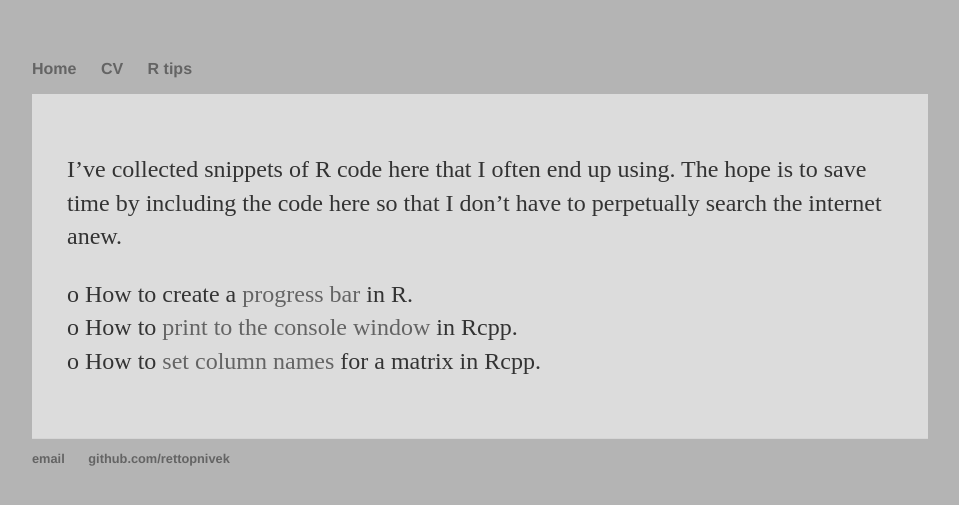
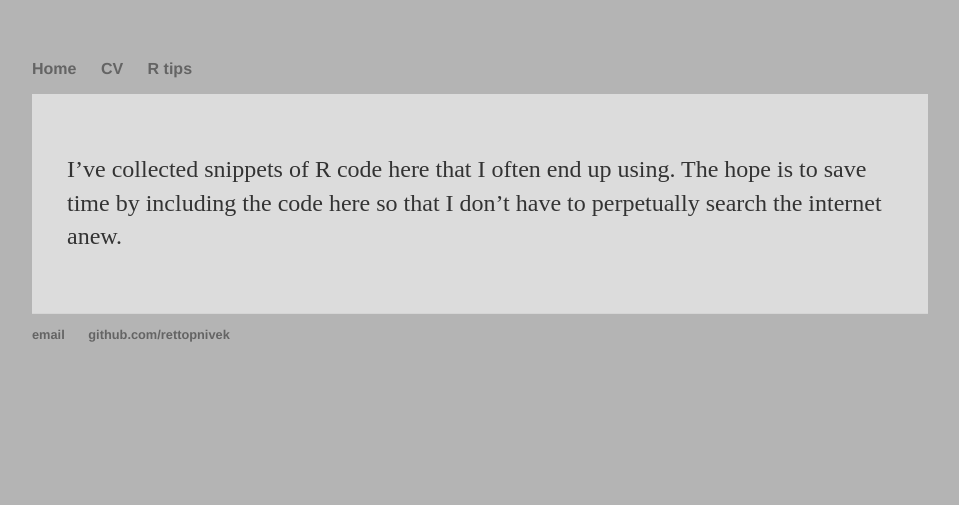
Before and after one commit to rettopnivek/rettopnivek.github.io, a Jekyll site: the page built from r_tips/index.md, in a window 1280 px wide. Shown: the top 505 px of the page, without its empty margins (160-1119 px from the left). Built offline with Jekyll 4.4.1, drawn with Linux system fonts in a browser that asks for light colours; nearby versions of some CDN libraries.

Commit message:
Added comments.

```diff
--- a/r_tips/index.md
+++ b/r_tips/index.md
@@ -5,6 +5,6 @@ title: R tips
 
 I've collected snippets of R code here that I often end up using. The hope is to save time by including the code here so that I don't have to perpetually search the internet anew.
 
-o How to create a [progress bar](http://rettopnivek.github.io/pages/Progress_bar.html) in R.
-o How to [print to the console window](http://rettopnivek.github.io/pages/Rcpp_console_print.html) in Rcpp.
-o How to [set column names](http://rettopnivek.github.io/pages/Rcpp_column_names.html) for a matrix in Rcpp.
+[//]: # (o How to create a [progress bar](http://rettopnivek.github.io/pages/Progress_bar.html) in R.  )
+[//]: # (o How to [print to the console window](http://rettopnivek.github.io/pages/Rcpp_console_print.html) in Rcpp.  )
+[//]: # (o How to [set column names](http://rettopnivek.github.io/pages/Rcpp_column_names.html) for a matrix in Rcpp.  )
```
